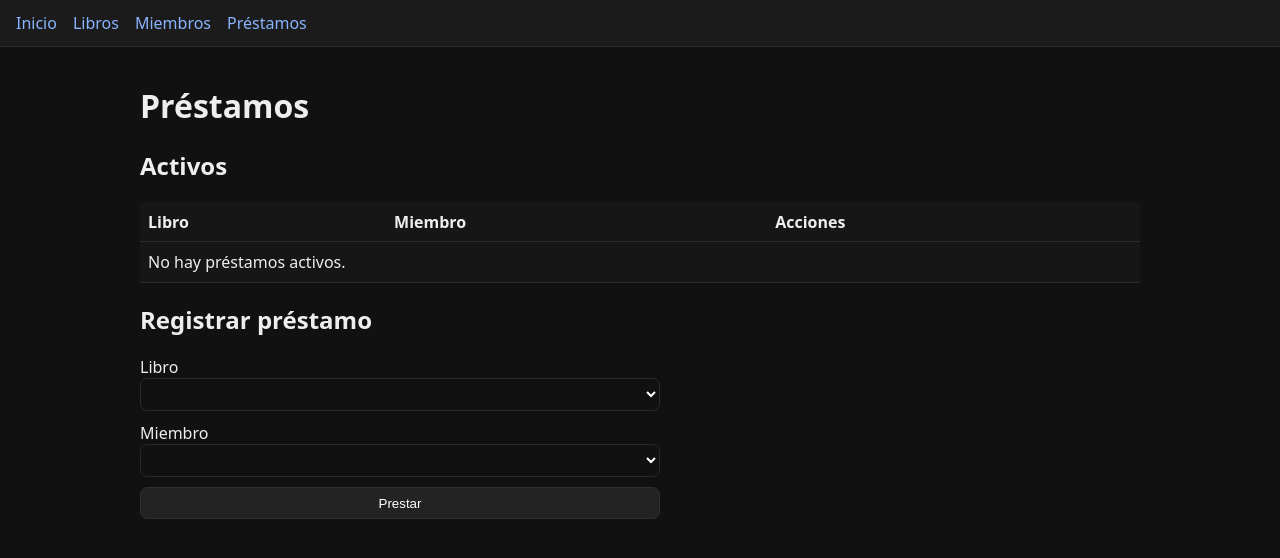
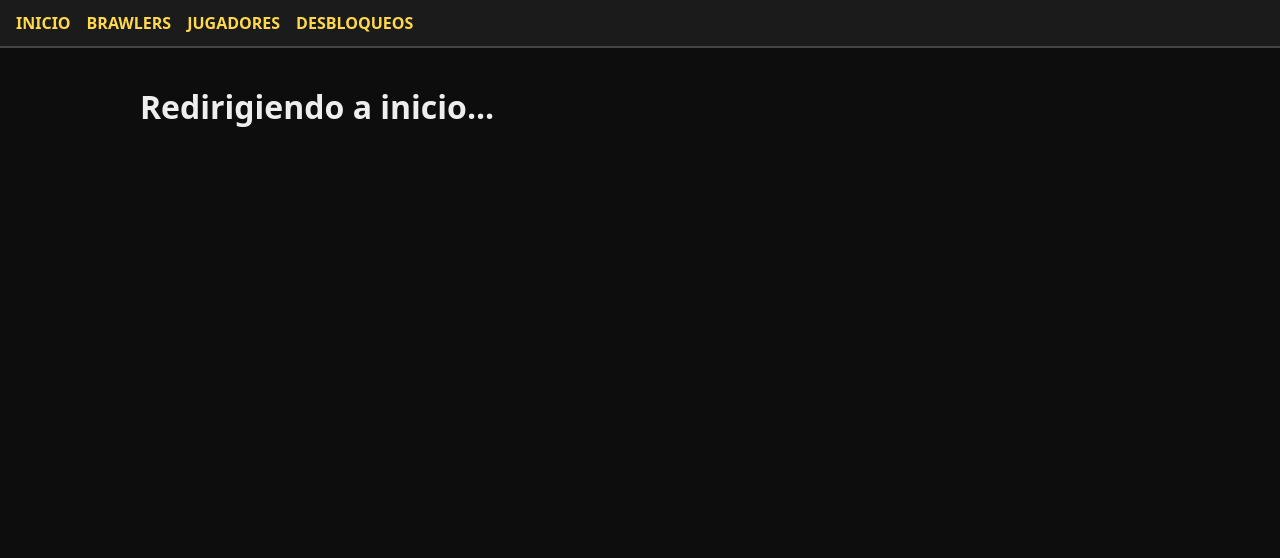
Before and after one commit to 3mma-drop/PROYECTO-A, a Python web app: template library/templates/loans.html in a window 1280 px wide. Shown: the top 558 px of the page. Run offline with Jinja, Linux system fonts and the light colour scheme; the template is opened without the code that fills it, so the values that code supplies are empty.

Commit message:
Primer commit - Evaluacion

```diff
--- a/library/static/styles.css
+++ b/library/static/styles.css
@@ -1,18 +1,146 @@
-body { font-family: system-ui, -apple-system, Segoe UI, Roboto, Ubuntu, Cantarell, Arial; margin:0; background:#111; color:#eee; }
-a { color:#8ab4ff; text-decoration:none; }
-.nav { display:flex; gap:1rem; padding:.75rem 1rem; background:#1b1b1b; border-bottom:1px solid #2a2a2a; position:sticky; top:0; }
-.container{ padding:1rem; max-width:1000px; margin:0 auto; }
-.table{ width:100%; border-collapse:collapse; background:#161616; margin:.75rem 0; }
-.table th,.table td{ border-bottom:1px solid #2c2c2c; padding:.55rem .5rem; text-align:left; }
-.btn{ display:inline-block; padding:.45rem .7rem; border-radius:.45rem; border:1px solid #2f2f2f; background:#232323; color:#fff; cursor:pointer; }
-.btn:hover{ background:#2a2a2a; }
-.cards{ display:grid; grid-template-columns:repeat(auto-fit, minmax(180px, 1fr)); gap:1rem; margin:1rem 0; }
-.card{ background:#161616; border:1px solid #2a2a2a; border-radius:12px; padding:1rem; }
-.kpi{ font-size:1.8rem; margin:.2rem 0 0 0; }
-.form{ display:grid; gap:.65rem; }
-.form input, .form select{ width:100%; padding:.45rem; border-radius:.45rem; border:1px solid #2a2a2a; background:#111; color:#fff; }
-.flash-container{ max-width:1000px; margin:.5rem auto; padding:0 1rem; }
-.flash{ padding:.55rem .75rem; border-radius:.45rem; margin-bottom:.35rem; }
-.flash.success{ background:#19311f; color:#a6f3b8; border:1px solid #21562d; }
-.flash.error{ background:#351b1b; color:#ffb4b4; border:1px solid #5a2a2a; }
-.explain ul{ line-height:1.7; }
+/* Fuente y fondo general */
+body {
+  font-family: system-ui, -apple-system, Segoe UI, Roboto, Ubuntu, Cantarell, Arial;
+  margin: 0;
+  background: #0d0d0d;
+  color: #eee;
+}
+
+/* Links */
+a {
+  color: #ffd84c; /* amarillo vibrante estilo Brawl */
+  text-decoration: none;
+}
+a:hover {
+  color: #ffea80;
+}
+
+/* Barra de navegación */
+.nav {
+  display: flex;
+  gap: 1rem;
+  padding: .75rem 1rem;
+  background: #1b1b1b;
+  border-bottom: 2px solid #444;
+  position: sticky;
+  top: 0;
+}
+.nav a {
+  font-weight: bold;
+  text-transform: uppercase;
+  color: #ffd84c;
+}
+.nav a:hover {
+  color: #ffea80;
+}
+
+/* Contenedor principal */
+.container {
+  padding: 1rem;
+  max-width: 1000px;
+  margin: 0 auto;
+}
+
+/* Tablas */
+.table {
+  width: 100%;
+  border-collapse: collapse;
+  background: #161616;
+  margin: .75rem 0;
+  border-radius: 8px;
+  overflow: hidden;
+}
+.table th, .table td {
+  border-bottom: 1px solid #2c2c2c;
+  padding: .55rem .5rem;
+  text-align: left;
+}
+.table th {
+  background: #222;
+  color: #ffd84c;
+  text-transform: uppercase;
+}
+
+/* Botones estilo arcade */
+.btn {
+  display: inline-block;
+  padding: .45rem .9rem;
+  border-radius: .45rem;
+  border: 2px solid #ffd84c;
+  background: #232323;
+  color: #ffd84c;
+  cursor: pointer;
+  font-weight: bold;
+  text-transform: uppercase;
+  transition: all 0.2s ease;
+}
+.btn:hover {
+  background: #ffd84c;
+  color: #232323;
+}
+
+/* Tarjetas KPI */
+.cards {
+  display: grid;
+  grid-template-columns: repeat(auto-fit, minmax(180px, 1fr));
+  gap: 1rem;
+  margin: 1rem 0;
+}
+.card {
+  background: #161616;
+  border: 2px solid #ffd84c;
+  border-radius: 12px;
+  padding: 1rem;
+  text-align: center;
+}
+.kpi {
+  font-size: 2rem;
+  margin: .2rem 0 0 0;
+  color: #ffea80;
+}
+
+/* Formularios */
+.form {
+  display: grid;
+  gap: .65rem;
+}
+.form input, .form select {
+  width: 100%;
+  padding: .45rem;
+  border-radius: .45rem;
+  border: 1px solid #ffd84c;
+  background: #111;
+  color: #fff;
+}
+.form input:focus, .form select:focus {
+  outline: none;
+  border-color: #ffea80;
+}
+
+/* Mensajes flash */
+.flash-container {
+  max-width: 1000px;
+  margin: .5rem auto;
+  padding: 0 1rem;
+}
+.flash {
+  padding: .55rem .75rem;
+  border-radius: .45rem;
+  margin-bottom: .35rem;
+  font-weight: bold;
+}
+.flash.success {
+  background: #19311f;
+  color: #a6f3b8;
+  border: 2px solid #21562d;
+}
+.flash.error {
+  background: #351b1b;
+  color: #ffb4b4;
+  border: 2px solid #5a2a2a;
+}
+
+/* Sección explicación */
+.explain ul {
+  line-height: 1.7;
+}
--- a/library/templates/base.html
+++ b/library/templates/base.html
@@ -3,15 +3,15 @@
 <head>
   <meta charset="utf-8">
   <meta name="viewport" content="width=device-width, initial-scale=1">
-  <title>Mini Biblioteca (Flask + POO simple)</title>
+  <title>Portal Brawl Stars</title>
   <link rel="stylesheet" href="{{ url_for('static', filename='styles.css') }}">
 </head>
 <body>
   <nav class="nav">
     <a href="{{ url_for('index') }}">Inicio</a>
-    <a href="{{ url_for('books') }}">Libros</a>
-    <a href="{{ url_for('members') }}">Miembros</a>
-    <a href="{{ url_for('loans') }}">Préstamos</a>
+    <a href="{{ url_for('books') }}">Brawlers</a>
+    <a href="{{ url_for('members') }}">Jugadores</a>
+    <a href="{{ url_for('loans') }}">Desbloqueos</a>
   </nav>
 
   {% with messages = get_flashed_messages(with_categories=true) %}
--- a/library/templates/loans.html
+++ b/library/templates/loans.html
@@ -1,45 +1,5 @@
 {% extends "base.html" %}
 {% block content %}
-<h1>Préstamos</h1>
-
-<h2>Activos</h2>
-<table class="table">
-  <thead><tr><th>Libro</th><th>Miembro</th><th>Acciones</th></tr></thead>
-  <tbody>
-    {% if not active %}
-      <tr><td colspan="3">No hay préstamos activos.</td></tr>
-    {% else %}
-      {% for it in active %}
-      <tr>
-        <td>[{{ it.book.book_id }}] {{ it.book.title }}</td>
-        <td>{% if it.member %}[{{ it.member.member_id }}] {{ it.member.name }}{% else %}-{% endif %}</td>
-        <td>
-          <form method="post" action="{{ url_for('return_book', book_id=it.book.book_id) }}" style="display:inline">
-            <button class="btn" type="submit">Devolver</button>
-          </form>
-        </td>
-      </tr>
-      {% endfor %}
-    {% endif %}
-  </tbody>
-</table>
-
-<h2>Registrar préstamo</h2>
-<form method="post" class="form" style="max-width:520px">
-  <label>Libro
-    <select name="book_id" required>
-      {% for b in books if b.available %}
-      <option value="{{ b.book_id }}">[{{ b.book_id }}] {{ b.title }}</option>
-      {% endfor %}
-    </select>
-  </label>
-  <label>Miembro
-    <select name="member_id" required>
-      {% for m in members %}
-      <option value="{{ m.member_id }}">[{{ m.member_id }}] {{ m.name }}</option>
-      {% endfor %}
-    </select>
-  </label>
-  <button class="btn" type="submit">Prestar</button>
-</form>
+<h1>Redirigiendo a inicio...</h1>
+<meta http-equiv="refresh" content="1; url={{ url_for('index') }}">
 {% endblock %}
```
Also changed, not shown: Biblioteca/library.py (added, +69 -0 lines), Biblioteca/main.py (added, +97 -0 lines), Biblioteca/models.py (added, +27 -0 lines), library/app.py (+27 -66 lines), library/library.py (+11 -52 lines), library/models.py (+8 -23 lines), library/templates/books.html (+10 -29 lines), library/templates/index.html (+4 -17 lines), library/templates/members.html (+22 -7 lines).
